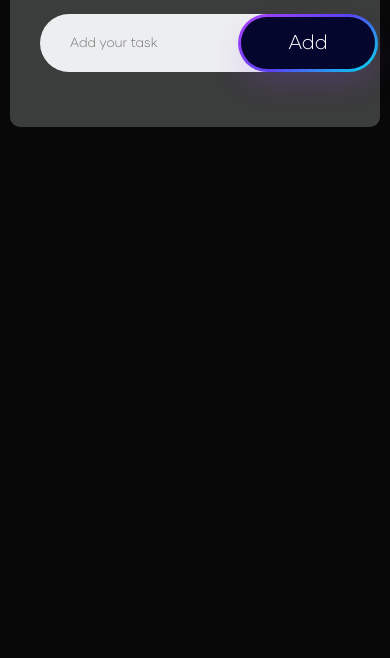
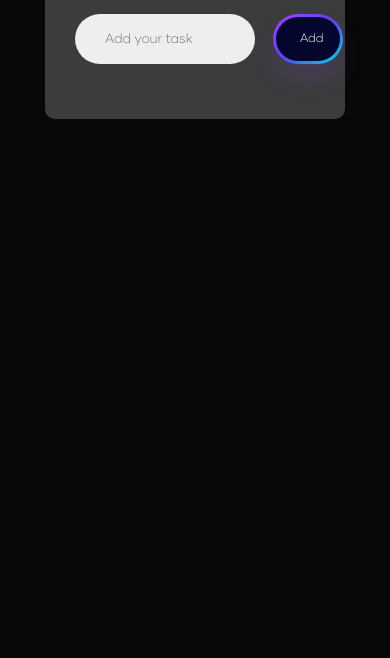
Before and after one commit to prateekThakur84/My_Todo_List, a plain HTML site: page index.html in a window 390 px wide. Shown: the part 186-844 px from the top of the page. Drawn offline with Linux system fonts and the light colour scheme.

Commit message:
making responsive...

```diff
--- a/style.css
+++ b/style.css
@@ -28,7 +28,9 @@
 
 .todo-app{
     width: 100%;
-    max-width: 380px;
+    max-width: 540px;
+    /* max-width: 440px; */
+    width: 380px;
     /* background: #080808; */
     background: #3b3c3c;
     margin: 100px auto 20px;
@@ -58,6 +60,12 @@
     margin-bottom: 25px;
     /* box-shadow: #AF40FF; */
 }
+/*
+.row button{
+    display: flex;
+    justify-content: center;
+    align-items: center;
+} */
 
 input{
     flex: 1;
@@ -76,6 +84,7 @@ button{
     font-size: 16px;
     cursor: pointer;
     border-radius: 50%;
+    /* margin-left: 20px; */
 }
 
 ul li{
@@ -147,6 +156,22 @@ ul li span:hover{
     justify-content: center;
 }
 
+@media screen and (max-width: 400px) {
+   .todo-app{
+    width: 300px;
+   }
+   #input-box{
+    width: 200px;
+   }
+   .row{
+    width: 180px;
+   }
+   /* button.Add{
+    margin-right: 30px;
+   } */
+
+}
+
 
 
 
@@ -175,6 +200,7 @@ ul li span:hover{
     touch-action: manipulation;
     white-space: nowrap;
     cursor: pointer;
+    margin-right: auto;
   }
 
   .Add:active,
@@ -185,9 +211,9 @@ ul li span:hover{
   .Add span {
     background-color: rgb(5, 6, 45);
     /* background-color: #3D3B40; */
-    padding: 16px 24px;
     border-radius: 40px;
     width: 100%;
+    padding: 16px 24px;
     height: 100%;
     transition: 300ms;
   }
@@ -196,10 +222,11 @@ ul li span:hover{
     background: none;
   }
 
-  @media (min-width: 768px) {
-    .Add{
-      font-size: 24px;
-      /* min-width: 196px; */
-      min-width: 140px;
+
+    @media (max-width: 500px) {
+        .Add{
+        font-size: 12px;
+        /* min-width: 196px; */
+        min-width: 70px;
+        }
     }
-  }
```
